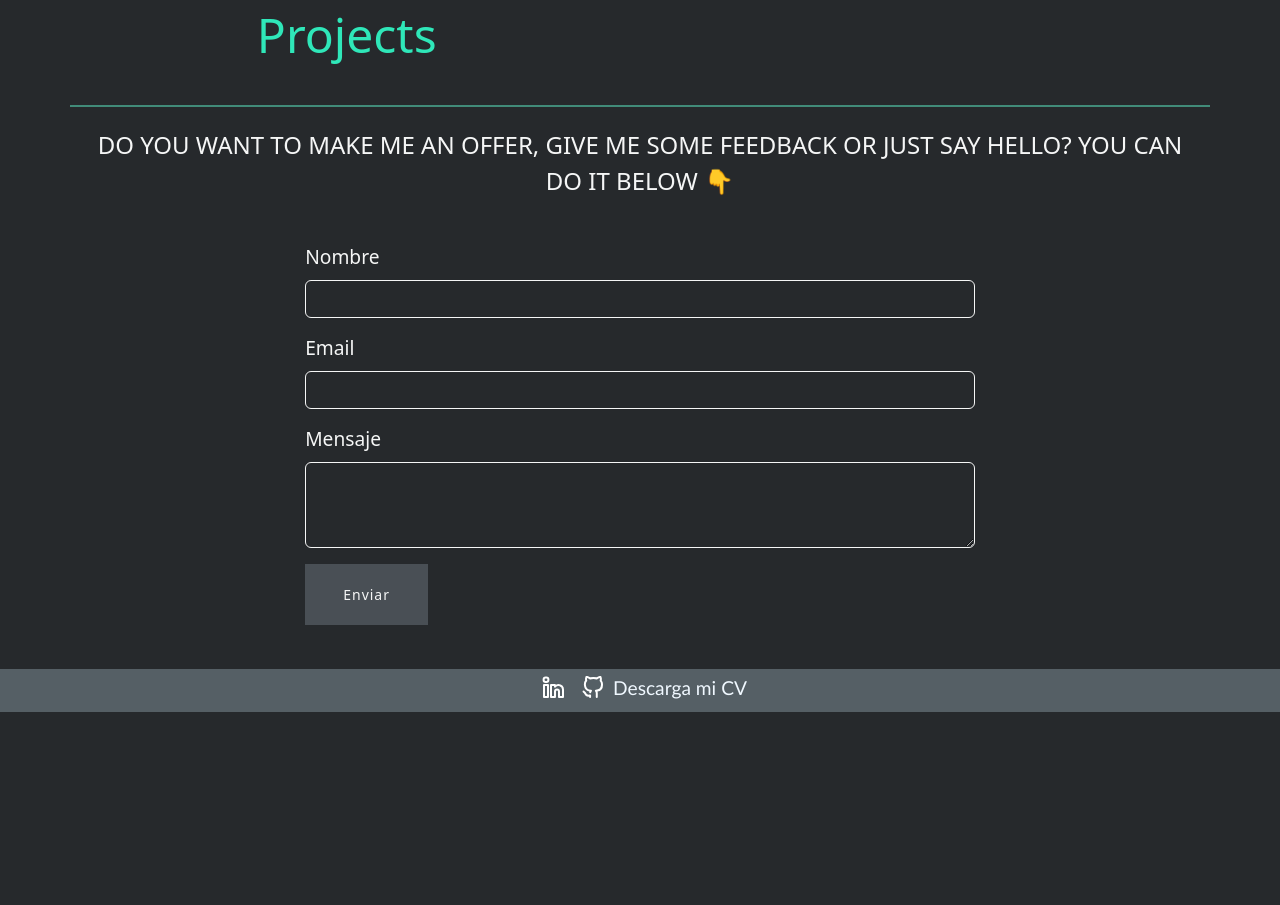
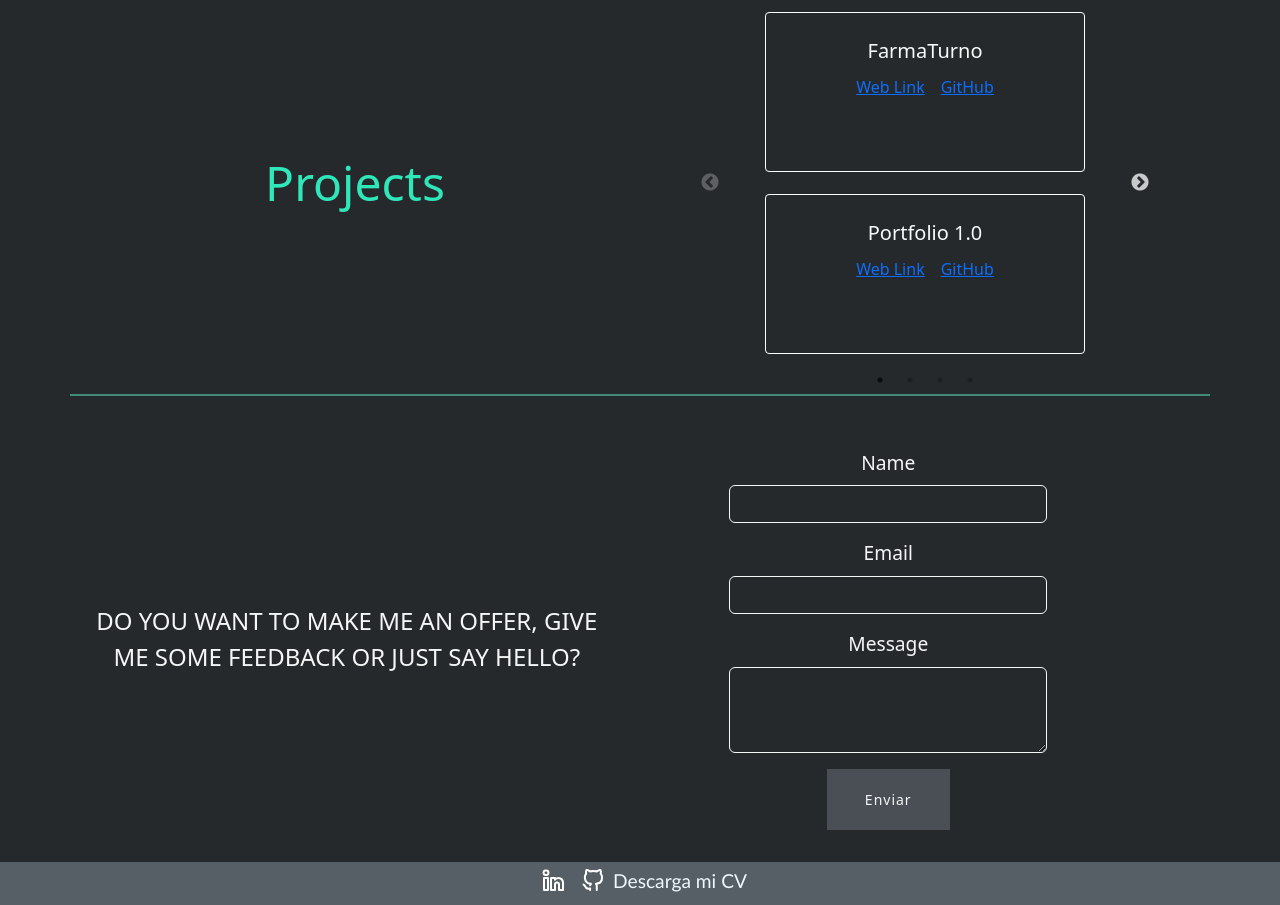
Before and after one commit to Martinasorialanzi/portfolio2.0, a React (Vite) app: page / in a window 1280 px wide. Shown: the part 1320-2225 px from the top of the page. Before the commit the page ends 2032 px from the top, so only its background shows below. Built offline with nearby package versions, Linux system fonts and the light colour scheme.

Commit message:
layout project section

```diff
--- a/package.json
+++ b/package.json
@@ -19,6 +19,8 @@
     "react-dom": "^18.2.0",
     "react-icons": "^4.12.0",
     "react-router-dom": "^6.17.0",
+    "react-slick": "^0.29.0",
+    "slick-carousel": "^1.8.1",
     "sweetalert2": "^11.9.0"
   },
   "devDependencies": {
--- a/src/App.jsx
+++ b/src/App.jsx
@@ -6,6 +6,8 @@ import 'bootstrap/dist/css/bootstrap.min.css';
 import "@fontsource/poppins";
 import Home from './components/home/Home'
 import Presentation from './components/presentation/Presentation'
+import "slick-carousel/slick/slick.css";
+import "slick-carousel/slick/slick-theme.css";
 
 
 function App() {
--- /dev/null
+++ b/src/assets/projects.json
@@ -0,0 +1,39 @@
+{
+    "projects":[
+{
+    "title": "FarmaTurno",
+    "description":"",
+    "weblink":"https://c11-02-m-mern-farmaturno.vercel.app/",
+    "github":"https://github.com/No-Country/c11-02-m-mern-farmaturno",
+    "image":""
+},
+{
+    "title": "Portfolio 1.0",
+    "description":"",
+    "weblink":"https://martinasorialanzi.vercel.app/",
+    "github":"https://github.com/Martinasorialanzi/portfolio",
+    "image":""
+},
+{
+    "title": "Gym Website",
+    "description":"",
+    "weblink":"https://gimnasio.vercel.app/",
+    "github":"https://github.com/Martinasorialanzi/gimnasio",
+    "image":""
+},
+{
+    "title": "Movies 5i",
+    "description":"",
+    "weblink":"https://movies-5i.netlify.app",
+    "github":"https://lucaslon22.github.io/Movies-5i/",
+    "image":""
+},
+{
+    "title": "Rolling Bank",
+    "description":"",
+    "weblink":"https://rollingbank-tuc.netlify.app/",
+    "github":"https://github.com/Martinasorialanzi/rollingbank",
+    "image":""
+}
+]
+}
--- a/src/components/about/About.jsx
+++ b/src/components/about/About.jsx
@@ -15,8 +15,9 @@ const About = () => {
           </Col>
 
           <Col className="colSobreMi justify-content-center ">
+            <div>
+              <p className="nameRow">Hello, I'm Martina Soria Lanzi! 👩‍💻</p>
             <p>
-              <p className="nameRow">Hello, I'm Martina Soria Lanzi! 👩‍💻</p>
 
               Welcome to my digital realm! I'm a passionate web developer with a
               degree in Industrial Engineering.
@@ -43,6 +44,7 @@ const About = () => {
                 View My Resume
               </Link>
             </p>
+            </div>
           </Col>
         </Row>
       </Container>
--- a/src/components/about/about.css
+++ b/src/components/about/about.css
@@ -67,4 +67,16 @@
         padding-top: 0%;
         padding-bottom: 1%;
       }
+      .colSobreMi{
+        display: flex;
+        justify-content: center;
+        align-items: center;
+        text-align: center;
+        margin-right:5%;
+        padding: 0;
+        padding-top: 1%;
+        padding-bottom: 1%;
+        color: #f5f6f6;
+        font-size: 1.1em!important;
+    }
 }
--- a/src/components/contact/Contact.jsx
+++ b/src/components/contact/Contact.jsx
@@ -1,55 +1,77 @@
-import React,{useRef} from "react";
-import "../contact/contact.css"
-import { Button, Container, Form } from "react-bootstrap";
-import emailjs from '@emailjs/browser'
-import Swal	 from "sweetalert2";
+import React, { useRef } from "react";
+import "../contact/contact.css";
+import { Button, Container, Form, Row, Col } from "react-bootstrap";
+import emailjs from "@emailjs/browser";
+import Swal from "sweetalert2";
 
 const Contact = () => {
-  const form=useRef("")
+  const form = useRef("");
 
-  const sendEmail=(e)=>{
-    e.preventDefault()
+  const sendEmail = (e) => {
+    e.preventDefault();
 
-    emailjs.sendForm('service_fsiawbl', 'template_8vcj1zs', form.current, 'KsX1c61JvBFU31_lx')
-    .then((result) => {
+    emailjs
+      .sendForm(
+        "service_fsiawbl",
+        "template_8vcj1zs",
+        form.current,
+        "KsX1c61JvBFU31_lx"
+      )
+      .then(
+        (result) => {
           console.log(result.text);
-    }, (error) => {
+        },
+        (error) => {
           console.log(error.text);
-    });
+        }
+      );
 
     Swal.fire({
-      icon: 'success',
-      title: 'Tu mensaje fue enviado a Martina',
+      icon: "success",
+      title: "Tu mensaje fue enviado a Martina",
       showConfirmButton: false,
       timer: 1500,
       // background:"rgba(72, 72, 71, 0.941)",
       backdrop: `
-      #9fd4caa2`
-    })
+      #9fd4caa2`,
+    });
 
-    e.target.reset()
-  }
+    e.target.reset();
+  };
   return (
     <>
     <Container id="contacto" className="container">
+      <Row className="p-0 rowSobreMi">
+          <Col className="colTittleSkills">
         <div className="divTextContacto">
-
-
-DO YOU WANT TO MAKE ME AN OFFER, GIVE ME SOME FEEDBACK OR JUST SAY HELLO? YOU CAN DO IT BELOW 👇
+          DO YOU WANT TO MAKE ME AN OFFER, GIVE ME SOME FEEDBACK OR JUST SAY
+          HELLO?
         </div>
+        </Col>
+        <Col className="colSobreMi justify-content-center ">
         <Container className="containerForm container ">
-
           <Form className="formContacto" ref={form} onSubmit={sendEmail}>
             <Form.Group className="mb-3" controlId="formContacto">
-            <Form.Label>Nombre</Form.Label>
-            <Form.Control className="formControl" type="text" required maxLength={45} name="user_name"/>
+              <Form.Label>Name</Form.Label>
+              <Form.Control
+                className="formControl"
+                type="text"
+                required
+                maxLength={45}
+                name="user_name"
+              />
             </Form.Group>
-          <Form.Group className="mb-3" controlId="formContacto"  >
+            <Form.Group className="mb-3" controlId="formContacto">
               <Form.Label>Email</Form.Label>
-            <Form.Control className="formControl" type="email" name="user_email"required />
+              <Form.Control
+                className="formControl"
+                type="email"
+                name="user_email"
+                required
+              />
             </Form.Group>
-          <Form.Group className="mb-3" controlId="formContacto" >
-            <Form.Label>Mensaje</Form.Label>
+            <Form.Group className="mb-3" controlId="formContacto">
+              <Form.Label>Message</Form.Label>
               <Form.Control
                 type="text"
                 as="textarea"
@@ -60,14 +82,17 @@ DO YOU WANT TO MAKE ME AN OFFER, GIVE ME SOME FEEDBACK OR JUST SAY HELLO? YOU CA
               />
             </Form.Group>
 
-          <Button className="botonEnviar"  type="submit" value="Send">
+            <Button className="botonEnviar" type="submit" value="Send">
               Enviar
             </Button>
           </Form>
         </Container>
+        </Col>
+        </Row>
+
       </Container>
     </>
-  )
-}
+  );
+};
 
-export default Contact
+export default Contact;
--- a/src/components/presentation/Presentation.jsx
+++ b/src/components/presentation/Presentation.jsx
@@ -17,7 +17,7 @@ const Presentation = () => {
         >
           <Col xl={6} md={6} sm={12} xs={12} className="colPresentacion">
             <Row>
-              <h2 className="miNombre my-4">Martina Soria Lanzi</h2>
+              <p className="miNombre my-4">Martina Soria Lanzi</p>
               <p className="miCarrera m-0">FullStack Developer</p>
               <p className="miCarrera mt-0">Industrial Engeenier</p>
               <Col className="mb-4 mt-4">
--- a/src/components/projects/Projects.jsx
+++ b/src/components/projects/Projects.jsx
@@ -2,32 +2,51 @@ import React from "react";
 import "../projects/projects.css";
 import { Container, Row, Col, Card, Button, ListGroup } from "react-bootstrap";
 import { Link } from "react-router-dom";
+import Slider from "react-slick";
+import projectData from "../../assets/projects.json"
 
 const Projects = () => {
+  const settings = {
+    dots: true,
+    infinite: false,
+    slidesToShow: 2,
+    slidesToScroll: 1,
+    vertical: true,
+    verticalSwiping: true,
+    swipeToSlide: true,
+
+    beforeChange: function(currentSlide, nextSlide) {
+      console.log("before change", currentSlide, nextSlide);
+    },
+    afterChange: function(currentSlide) {
+      console.log("after change", currentSlide);
+    }
+  };
   return (
     <>
-      <Container id="sobreMi" className="containerProjects">
+      <Container className="containerProjects">
         <Row className="p-0 rowProjects">
-          <Col className="colTittleProjects">
+          <Col className="colTittleProjects "xl={6} md={6} >
             <p className="tittleProjects">Projects</p>
           </Col>
+          <Col className="colProjects justify-content-center" xl={6} md={6}>
+            <Slider {...settings} className=" slider mx-4 p-1 ">
+              {projectData.projects.map((project)=>(
+                <Card className="card" >
+                <Card.Body>
+                  <Card.Title className="cardTittle">{project.title}</Card.Title>
+                  <Card.Subtitle className="mb-2 cardSubtittle">
+                   {project.description}
+                  </Card.Subtitle>
+                  <Card.Text></Card.Text>
+                  <Card.Link className="cardLink" href={project.weblink}>Web Link</Card.Link>
+                  <Card.Link className="cardLink" href={project.github}>GitHub</Card.Link>
+                </Card.Body>
+              </Card>
+              ))}
 
-          <Col className="colProjects justify-content-center" id="cards">
-          <div className="stacking-card">
-              <div className="card__content" style={{ '--index': 1 }}>
-                {/* Your card content goes here */}
-              </div>
-            </div>
-            <div className="stacking-card">
-              <div className="card__content" style={{ '--index': 2 }}>
-                {/* Your card content goes here */}
-              </div>
-            </div>
-            <div className="stacking-card">
-              <div className="card__content" style={{ '--index': 3 }}>
-                {/* Your card content goes here */}
-              </div>
-            </div>
+
+            </Slider>
           </Col>
         </Row>
       </Container>
--- a/src/components/projects/projects.css
+++ b/src/components/projects/projects.css
@@ -3,7 +3,7 @@
     padding-bottom: 20px; /* Ajusta el relleno según sea necesario */
     margin-bottom: 20px; /* Ajusta el margen según sea necesario */
     overflow: hidden;
-    padding-top:0.5em;
+
 }
 .containerProjects::after{
     content: "";
@@ -42,28 +42,41 @@
 .colProjects {
 
     display: flex;
-    flex-direction: column;
+    flex-direction: row;
     justify-content: center;
     align-items: center;
     text-align: center;
-    margin-right:5%;
     padding: 0;
     padding-top: 1%;
     padding-bottom: 1%;
     color: #f5f6f6;
+
+
+}
+
+.card{
+    border-color: #ffffff!important;
+    border-width: 0.01em;
+    background-color: transparent!important;
+    color: #f6fcfa;
+    border-radius: 4px;
+    height: 10em;
+    width: 25em!important;
+    padding: 10px;
+    margin: 10px;
+    text-align: center;
+
+
+}
+.slider{
+    width: 28em!important;
 }
 
 
-
-
-
-
-
-
-@media screen and (max-width:768px ){
+@media screen and (max-width:992px ){
     .colTittleProjects{
        display: flex;
-       flex-direction:column;
+       flex-direction:column!important;
        padding: 1em!important;
     }
     .tittleProjects{
@@ -71,4 +84,42 @@
         padding-top: 0%;
         padding-bottom: 1%;
       }
+      .card{
+        background-color: #ffffff16;
+        color: #f6fcfa;
+        border-radius: 4px;
+        height: 10em;
+        width: 15em!important;
+        /* padding: 10px; */
+        margin: 10px;
+        text-align: center;
+    }
+    .slider{
+        width: 17em!important;
+        margin-left: 0!important;
+        margin-right: 0!important;
+    padding: 0!important;
+
+    }
 }
+
+@media screen and (min-width:1200px ){
+
+      .card{
+        background-color: #303741;
+        color: #f6fcfa;
+        border-radius: 4px;
+        height: 10em;
+        width: 20em!important;
+        padding: 10px;
+        margin: 10px;
+        text-align: center;
+    }
+    .slider{
+        width: 25em!important;
+        margin-left: 0!important;
+        margin-right: 0!important;
+    padding: 0!important;
+
+    }
+}
--- a/src/components/skills/Skills.jsx
+++ b/src/components/skills/Skills.jsx
@@ -87,7 +87,6 @@ const Skills = () => {
           <div>
             <Stack className="justify-content-center text-center stackIcon mt-3" >
             <FaNode style={{color:"white"}} size={70}/>
-            {/* <h5 className="nombreTecnologia">NODE JS</h5> */}
             </Stack>
 
           </div>
```
Also changed, not shown: 1 other file (tests, documents, lock files or other folders). Lines whose indentation alone changed are shown as unchanged.
